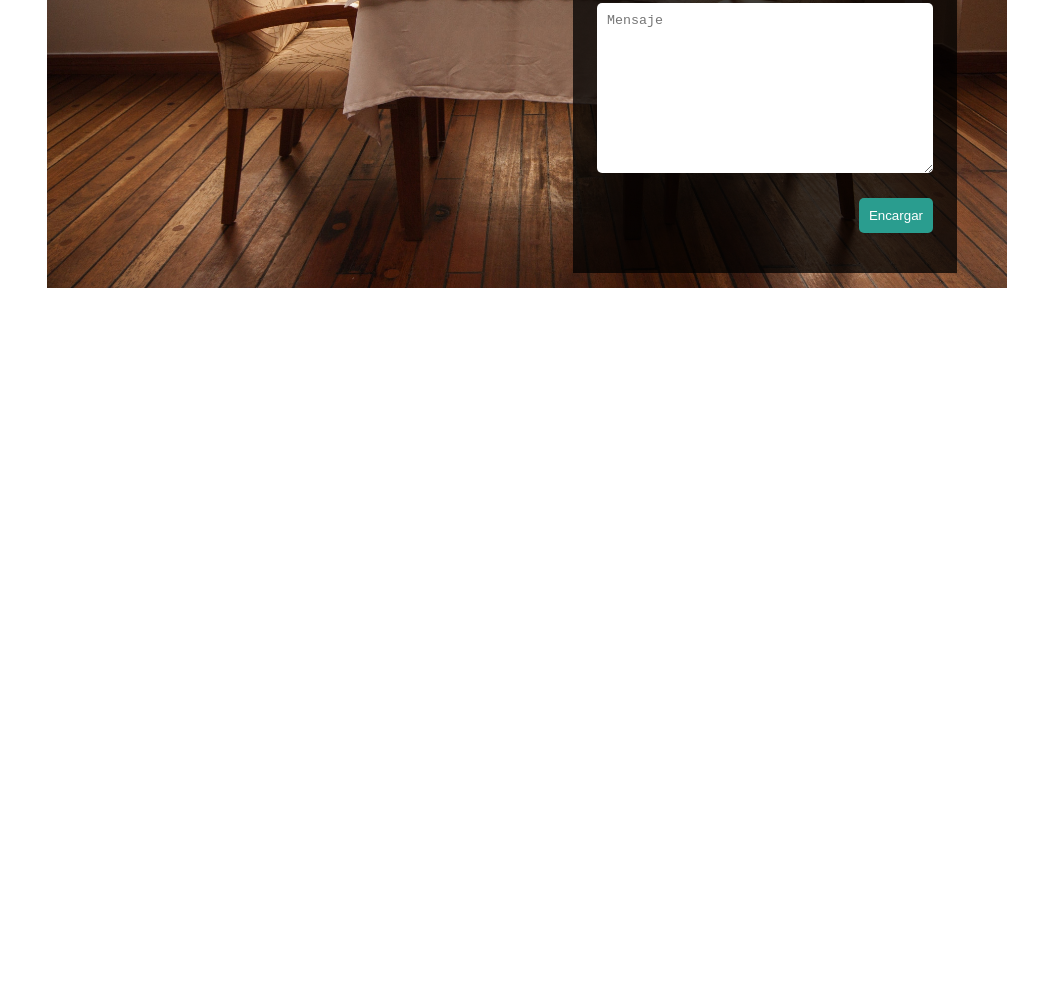
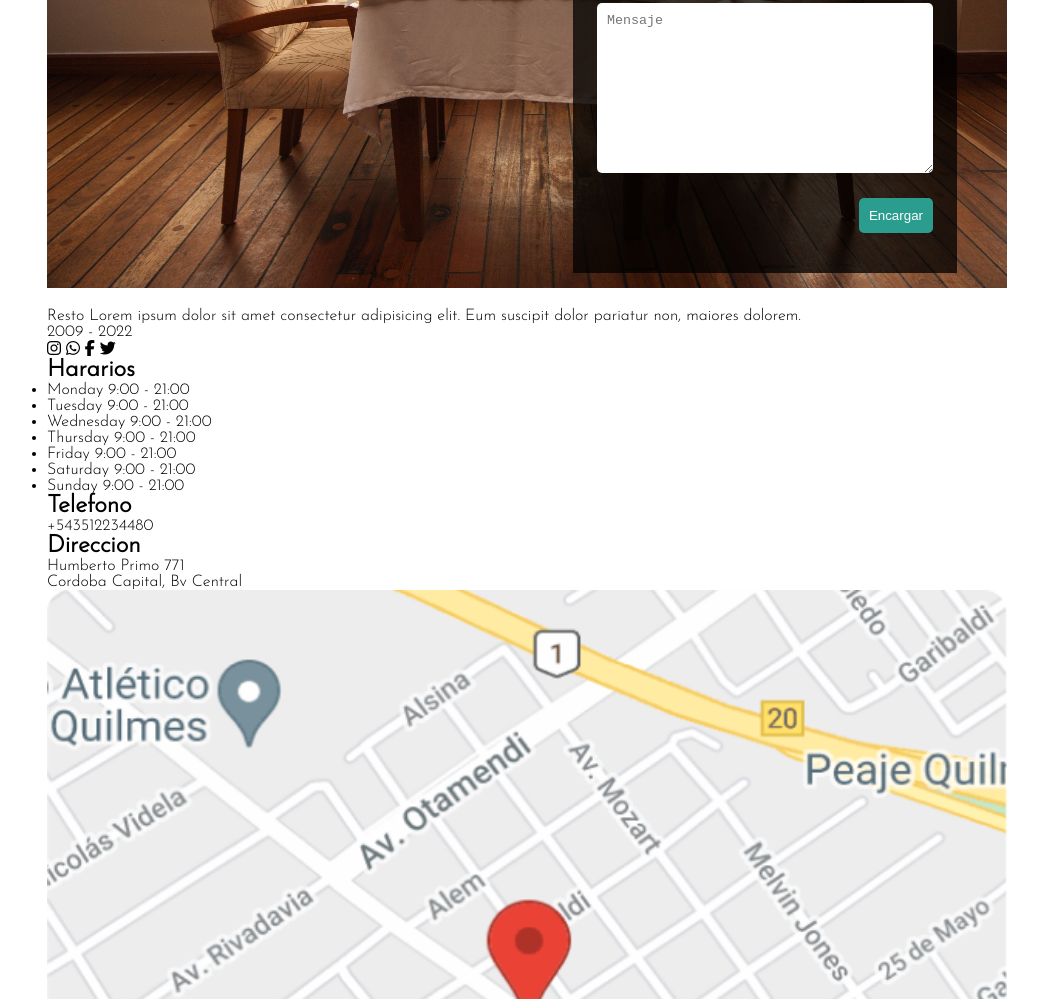
Before and after one commit to hwindle/resto-website, a plain HTML site: page index.html in a window 1280 px wide. Shown: the part 4241-5240 px from the top of the page, without its empty margins (113-1151 px from the left). Before the commit the page ends 4549 px from the top, so only its background shows below. Drawn offline with Linux system fonts and the light colour scheme; a web font is replaced by a local one.

Commit message:
Filled in HTML for the footer

```diff
--- a/index.html
+++ b/index.html
@@ -291,11 +291,11 @@
               <input type="text" class="form-half-input" placeholder="Last" />
             </div>
             <input
-                type="text"
-                name=""
-                id=""
-                placeholder="Candidad de Personas"
-              />
+              type="text"
+              name=""
+              id=""
+              placeholder="Candidad de Personas"
+            />
             <textarea
               name=""
               id=""
@@ -309,7 +309,48 @@
       </section>
       <!-- end of Reservations -->
     </main>
-    <footer></footer>
+    <footer>
+      <section class="footer-container">
+        <section class="footer-1">
+          <p class="footer-info-p">
+            <span class="footer-brand">Resto</span>
+            Lorem ipsum dolor sit amet consectetur adipisicing elit. Eum
+            suscipit dolor pariatur non, maiores dolorem.
+          </p>
+          <p>2009 - 2022</p>
+          <section class="footer-social">
+            <span class="fa-brands fa-instagram"></span>
+            <span class="fa-brands fa-whatsapp"></span>
+            <span class="fa-brands fa-facebook-f"></span>
+            <span class="fa-brands fa-twitter"></span>
+          </section>
+          <!-- end of social icons -->
+        </section>
+        <!-- start of footer 2 -->
+        <section class="footer-2">
+          <h2 class="footer-title">Hararios</h2>
+          <ul class="footer-times">
+            <li>Monday 9:00 - 21:00</li>
+            <li>Tuesday 9:00 - 21:00</li>
+            <li>Wednesday 9:00 - 21:00</li>
+            <li>Thursday 9:00 - 21:00</li>
+            <li>Friday 9:00 - 21:00</li>
+            <li>Saturday 9:00 - 21:00</li>
+            <li>Sunday 9:00 - 21:00</li>
+          </ul>
+          <h2 class="footer-title">Telefono</h2>
+          <p>+543512234480</p>
+        </section>
+        <!-- start of footer 3 -->
+        <section class="footer-3">
+          <h2 class="footer-title">Direccion</h2>
+          <p class="direction">Humberto Primo 771</p>
+          <p>Cordoba Capital, Bv Central</p>
+          <img src="./pics/map.png" alt="google maps" class="footer-map" />
+        </section><!-- end of footer 3 -->
+      </section>
+      <p class="copyright">2022 - Disenado por Uncoder Diseno web</p>
+    </footer>
     <script
       src="https://kit.fontawesome.com/128e09828b.js"
       crossorigin="anonymous"
```
